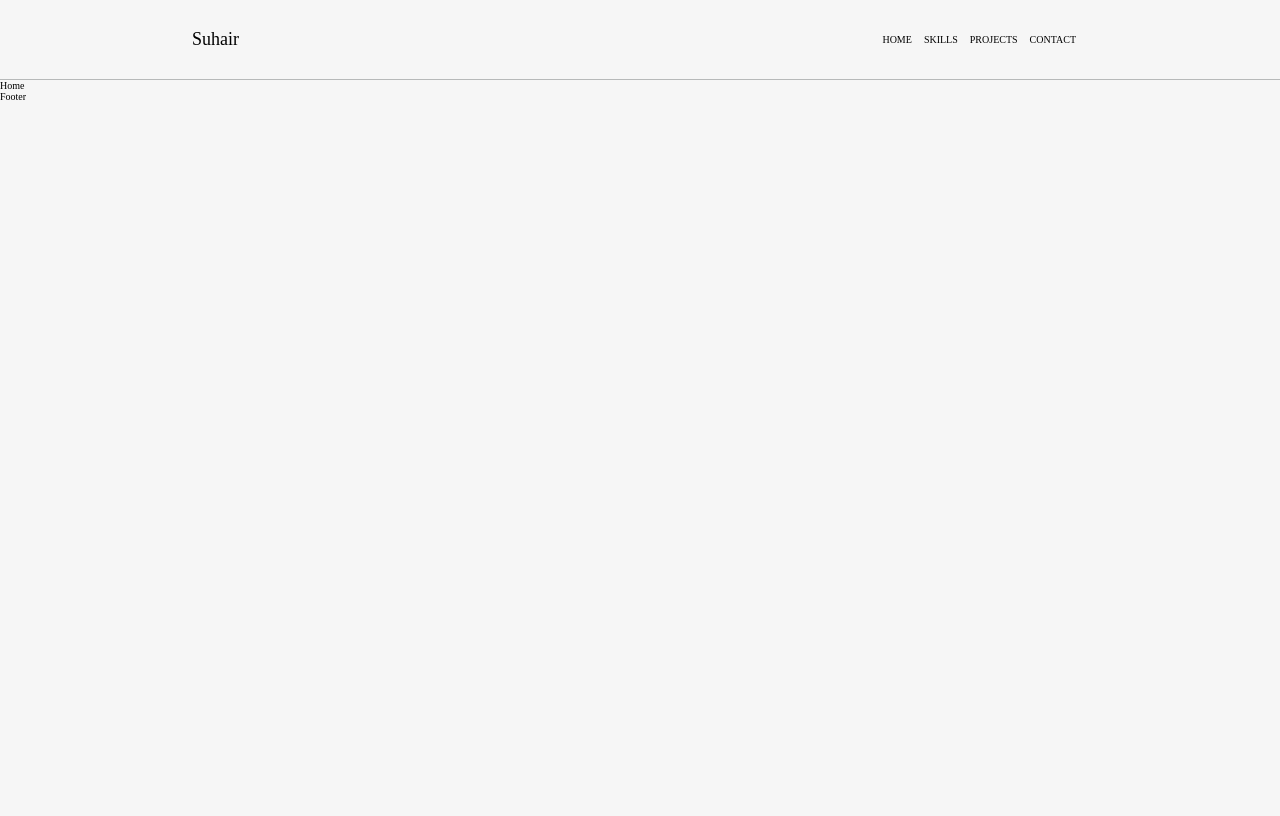
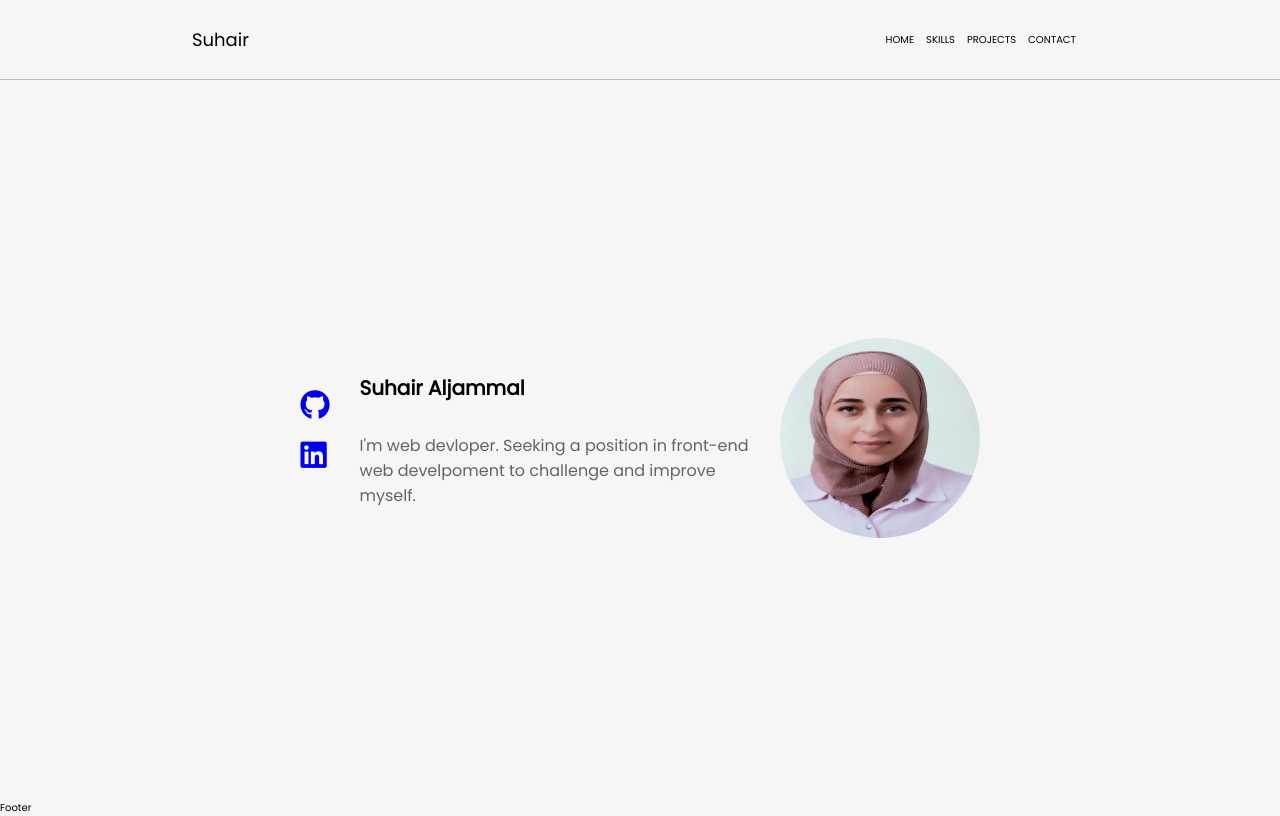
Before and after one commit to Suha995/portfolio-react, a JavaScript app: page / in a window 1280 px wide. Built offline with nearby package versions, Linux system fonts and the light colour scheme; the HTML template or start-up script is replaced by a standard one.

Commit message:
build the home page

```diff
--- a/public/index.html
+++ b/public/index.html
@@ -15,6 +15,13 @@
       user's mobile device or desktop. See https://developers.google.com/web/fundamentals/web-app-manifest/
     -->
     <link rel="manifest" href="%PUBLIC_URL%/manifest.json" />
+    <link
+      rel="stylesheet"
+      href="https://cdnjs.cloudflare.com/ajax/libs/font-awesome/6.2.1/css/all.min.css"
+      integrity="sha512-MV7K8+y+gLIBoVD59lQIYicR65iaqukzvf/nwasF0nqhPay5w/9lJmVM2hMDcnK1OnMGCdVK+iQrJ7lzPJQd1w=="
+      crossorigin="anonymous"
+      referrerpolicy="no-referrer"
+    />
     <!--
       Notice the use of %PUBLIC_URL% in the tags above.
       It will be replaced with the URL of the `public` folder during the build.
--- a/src/components/Home.js
+++ b/src/components/Home.js
@@ -1,5 +1,30 @@
+import pPhoto from "../imgs/personal-photo.png";
+import { Link } from "react-router-dom";
 const Home = () => {
-  return <div className="home">Home</div>;
+  return (
+    <div className="home">
+      <div className="icons">
+        <a href="https://github.com/Suha995" target="_blank">
+          <i class="fa-brands fa-github fa-3x"></i>
+        </a>
+        <a href="https://www.linkedin.com/in/suhair-aljammal/" target="_blank">
+          <i class="fa-brands fa-linkedin fa-3x"></i>
+        </a>
+      </div>
+      <div className="info">
+        <div className="info-left">
+          <h2>Suhair Aljammal</h2>
+          <p>
+            I'm web devloper. Seeking a position in front-end web develpoment to
+            challenge and improve myself.
+          </p>
+        </div>
+        <div className="info-right">
+          <img src={pPhoto} alt="" />
+        </div>
+      </div>
+    </div>
+  );
 };
 
 export default Home;
--- a/src/index.scss
+++ b/src/index.scss
@@ -15,6 +15,7 @@ html {
 
 body {
   background-color: $primary;
+  font-family: "Poppins";
 
   /* Navbar */
   .navbar {
@@ -44,4 +45,58 @@ body {
       }
     }
   }
+
+  .content {
+    width: 100vw;
+    height: 90vh;
+    margin: auto;
+    display: flex;
+    align-items: center;
+    justify-content: center;
+
+    .home {
+      width: 100%;
+      display: flex;
+      justify-content: center;
+      align-items: center;
+      gap: 3rem;
+      .icons {
+        a {
+          text-decoration: none;
+          i {
+            display: block;
+            margin-bottom: 2rem;
+          }
+        }
+      }
+
+      .info {
+        display: flex;
+        align-items: center;
+        justify-content: center;
+        gap: 2rem;
+
+        .info-left {
+          width: 40rem;
+          h2 {
+            font-size: 2rem;
+            margin-bottom: 3rem;
+          }
+          p {
+            display: inline-block;
+            font-size: 1.6rem;
+            color: #626565;
+          }
+        }
+        .info-right {
+          img {
+            width: 20rem;
+            height: 20rem;
+            border-radius: 50%;
+            background: transparent;
+          }
+        }
+      }
+    }
+  }
 }
```
Also changed, not shown: src/imgs/personal-photo.png (added).
